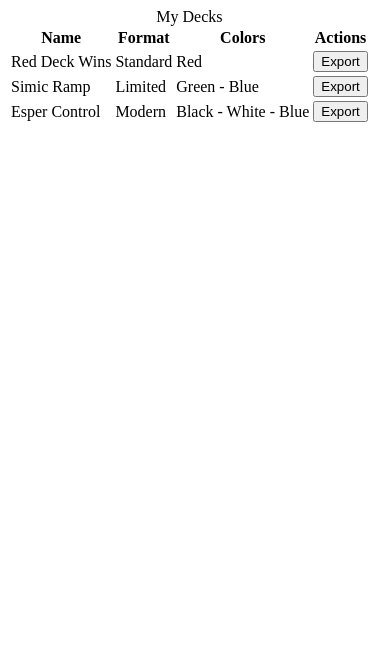
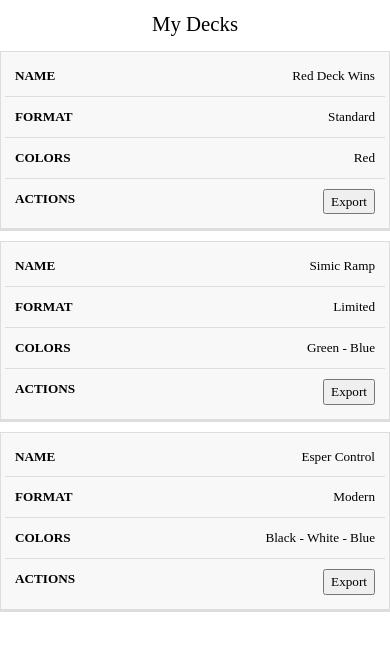
Before and after one commit to tantrum-webdev/MTG-Deckbuild-React, a React (Vite) app: page / in a window 390 px wide. Shown: the top 650 px of the page. Built offline with nearby package versions, Linux system fonts and the light colour scheme.

Commit message:
M1-#7-Add basic css

```diff
--- a/src/App.tsx
+++ b/src/App.tsx
@@ -1,4 +1,5 @@
 import { Table } from '@/components';
+import './styles.css';
 
 function App() {
   return (
--- /dev/null
+++ b/src/components/Table/Table.module.css
@@ -0,0 +1,70 @@
+.table {
+  border: 1px solid #ccc;
+  border-collapse: collapse;
+  margin: 0;
+  padding: 0;
+  width: 100%;
+  table-layout: fixed;
+}
+
+.table caption {
+  font-size: 1.5rem;
+  margin: 0.5rem 0 0.75rem;
+}
+
+.table tr {
+  background-color: #f8f8f8;
+  border: 1px solid #ddd;
+  padding: 0.25rem;
+}
+
+.table th,
+.table td {
+  padding: 0.625rem;
+  text-align: center;
+}
+
+@media screen and (max-width: 600px) {
+  .table {
+    border: 0;
+  }
+
+  .table caption {
+    font-size: 1.3em;
+  }
+
+  .table thead {
+    border: none;
+    clip: rect(0 0 0 0);
+    height: 1px;
+    margin: -1px;
+    overflow: hidden;
+    padding: 0;
+    position: absolute;
+    width: 1px;
+  }
+
+  .table tr {
+    border-bottom: 3px solid #ddd;
+    display: block;
+    margin-bottom: 0.625rem;
+  }
+
+  .table td {
+    border-bottom: 1px solid #ddd;
+    display: block;
+    font-size: 0.825rem;
+    text-align: right;
+  }
+
+  .table td:before {
+    content: attr(data-label);
+    float: left;
+    font-weight: bold;
+    text-transform: uppercase;
+  }
+
+  .table td:last-child {
+    border-bottom: 0;
+  }
+}
--- a/src/components/Table.tsx
+++ b/src/components/Table/Table.tsx
@@ -1,6 +1,8 @@
+import classes from './Table.module.css';
+
 export default function Table() {
   return (
-    <table>
+    <table className={classes.table}>
       <caption>My Decks</caption>
       <thead>
         <tr>
--- a/src/components/index.ts
+++ b/src/components/index.ts
@@ -1,4 +1,4 @@
-import Table from './Table';
+import Table from './Table/Table';
 import TypesList from './TypesList';
 
 export { Table, TypesList };
--- /dev/null
+++ b/src/styles.css
@@ -0,0 +1,69 @@
+/*
+  1. Use a more-intuitive box-sizing model.
+*/
+*,
+*::before,
+*::after {
+  box-sizing: border-box;
+}
+/*
+  2. Remove default margin
+*/
+* {
+  margin: 0;
+}
+/*
+  3. Allow percentage-based heights in the application
+*/
+html,
+body {
+  height: 100%;
+}
+/*
+  Typographic tweaks!
+  4. Add accessible line-height
+  5. Improve text rendering
+*/
+body {
+  line-height: 1.5;
+  -webkit-font-smoothing: antialiased;
+}
+/*
+  6. Improve media defaults
+*/
+img,
+picture,
+video,
+canvas,
+svg {
+  display: block;
+  max-width: 100%;
+}
+/*
+  7. Remove built-in form typography styles
+*/
+input,
+button,
+textarea,
+select {
+  font: inherit;
+}
+/*
+  8. Avoid text overflows
+*/
+p,
+h1,
+h2,
+h3,
+h4,
+h5,
+h6 {
+  overflow-wrap: break-word;
+}
+/*
+  9. Create a root stacking context
+*/
+#root,
+#__next {
+  isolation: isolate;
+}
```
